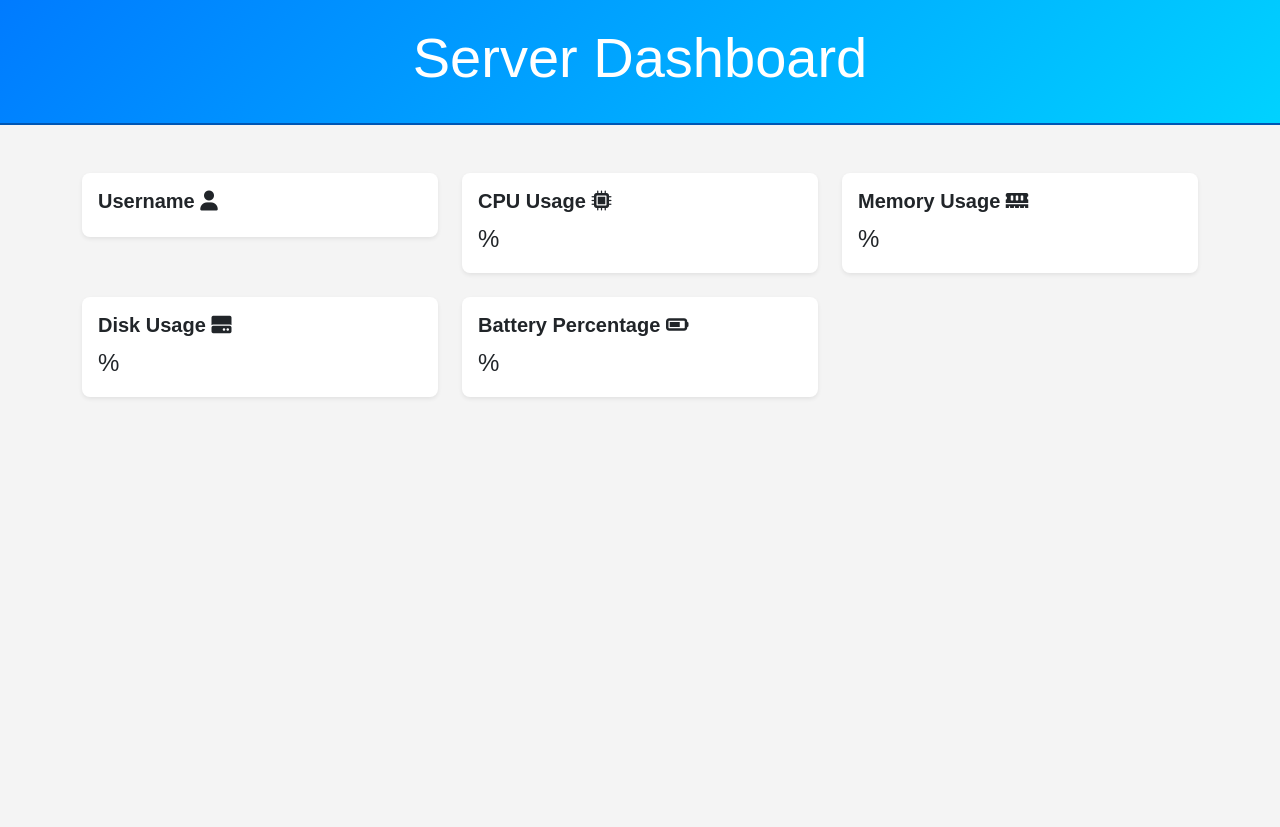
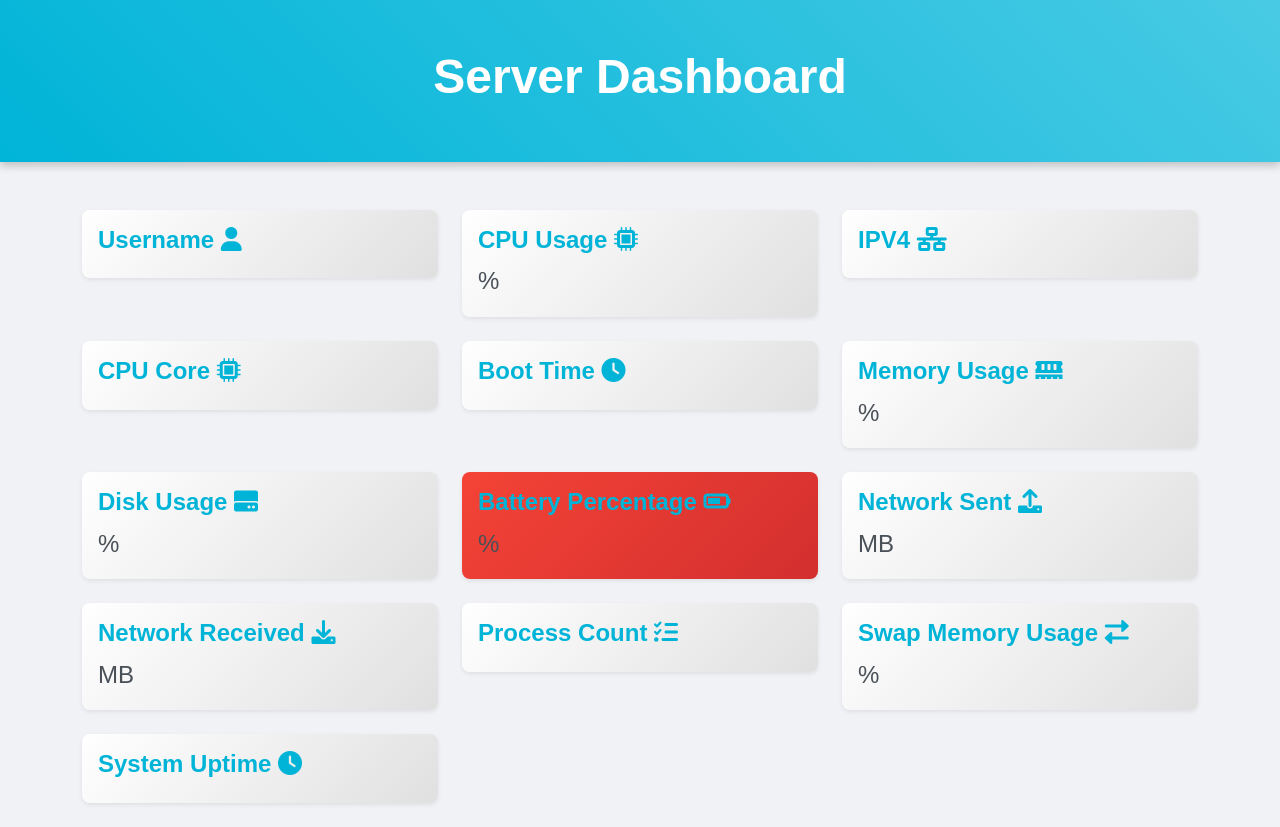
Before and after one commit to codeperfectplus/SystemGuard, a Flask app: template templates/dashboard.html in a window 1280 px wide. Before the commit the page ends 398 px from the top, so only its background shows below. Run offline with Flask 3, Linux system fonts and the light colour scheme; the template is opened without the code that fills it, so the values that code supplies are empty.

Commit message:
feat: :sparkles: new cards added

```diff
--- a/app.py
+++ b/app.py
@@ -1,8 +1,23 @@
 from flask import Flask, render_template
 import os
-import psutil
+import psutil, datetime
 
 app = Flask(__name__)
+
+def get_established_connections():
+    connection = psutil.net_connections()
+
+    ipv4_dict = {}
+    ipv6_dict = {}
+
+    for conn in connection:
+        if conn.status == 'ESTABLISHED':
+            if '.' in conn.laddr.ip:
+                ipv4_dict = conn.laddr.ip
+            elif ':' in conn.laddr.ip:
+                ipv6_dict = conn.laddr.ip
+
+    return ipv4_dict, ipv6_dict
 
 def get_system_info():
     info = {
@@ -10,9 +25,21 @@ def get_system_info():
         'cpu_percent': psutil.cpu_percent(interval=1),
         'memory_percent': psutil.virtual_memory().percent,
         'disk_usage': psutil.disk_usage('/').percent,
-        'battery_percent': psutil.sensors_battery().percent if psutil.sensors_battery() else "N/A",
+        'battery_percent': round(psutil.sensors_battery().percent) if psutil.sensors_battery() else "N/A",
+        'cpu_core': psutil.cpu_count(),
+        'boot_time': datetime.datetime.fromtimestamp(psutil.boot_time()).strftime("%Y-%m-%d %H:%M:%S"),
+        'network_sent': round(psutil.net_io_counters().bytes_sent / (1024 ** 2), 2),  # In MB
+        'network_received': round(psutil.net_io_counters().bytes_recv / (1024 ** 2), 2),  # In MB
+        'process_count': len(psutil.pids()),
+        'swap_memory': psutil.swap_memory().percent,
+        'uptime': datetime.datetime.now() - datetime.datetime.fromtimestamp(psutil.boot_time())
     }
+
+    ipv4_conn, ipv6_conn = get_established_connections()
+    info['ipv4_connections'] = ipv4_conn
+    info['ipv6_connections'] = ipv6_conn
     return info
+
 
 @app.route('/')
 def dashboard():
@@ -20,4 +47,4 @@ def dashboard():
     return render_template('dashboard.html', system_info=system_info)
 
 if __name__ == '__main__':
-    app.run(host='0.0.0.0', port=5000)
+    app.run(host='0.0.0.0', port=5000, debug=True)
--- a/static/css/style.css
+++ b/static/css/style.css
@@ -1,37 +1,96 @@
+/* General Body Styles */
 body {
-    font-family: 'Arial', sans-serif;
-    background-color: #f4f4f4;
+    font-family: 'Poppins', sans-serif;
+    background-color: #f0f2f5;
+    color: #333;
+    margin: 0;
+    padding: 0;
+    line-height: 1.6;
+}
+
+/* Header Styles */
+.header {
+    background: linear-gradient(45deg, #00b4d8, #48cae4);
+    color: #fff;
+    padding: 60px 0;
+    margin-bottom: 30px;
+    box-shadow: 0 4px 8px rgba(0, 0, 0, 0.2);
+}
+
+.header h1 {
+    font-size: 3rem;
+    font-weight: 700;
+}
+
+/* Card Styles */
+.card {
+    background: linear-gradient(135deg, #ffffff, #e0e0e0);
+    border-radius: 10px;
+    border: none;
+    box-shadow: 0 6px 12px rgba(0, 0, 0, 0.1);
+    transition: transform 0.3s ease, box-shadow 0.3s ease;
+}
+
+.card:hover {
+    transform: translateY(-8px);
+    box-shadow: 0 10px 20px rgba(0, 0, 0, 0.2);
+}
+
+.card-title {
+    font-size: 1.5rem;
+    font-weight: 600;
+    color: #00b4d8;
+}
+
+.card-text {
+    font-size: 1.25rem;
+    color: #495057;
+}
+
+/* Responsive Design */
+@media (max-width: 768px) {
+    .header h1 {
+        font-size: 2.5rem;
+    }
+
+    .card {
+        margin-bottom: 20px;
+    }
+}
+
+/* Battery Card Styles */
+.battery-card {
+    background: linear-gradient(135deg, #ffffff, #e0e0e0);
+    border-radius: 10px;
+    border: none;
+    box-shadow: 0 6px 12px rgba(0, 0, 0, 0.1);
+    transition: transform 0.3s ease, box-shadow 0.3s ease, background-color 0.3s ease;
     color: #333;
 }
 
-header {
-    background: linear-gradient(135deg, #007bff, #00d2ff);
-    color: #fff;
-    padding: 20px;
-    border-bottom: 2px solid #0056b3;
+.battery-card[data-battery="100"] {
+    background: linear-gradient(135deg, #76c7c0, #4caf50);
 }
 
-.card {
-    transition: transform 0.3s ease, box-shadow 0.3s ease;
-    border: 1px solid #e0e0e0;
+.battery-card[data-battery="75"] {
+    background: linear-gradient(135deg, #76c7c0, #ffeb3b);
 }
 
-.card:hover {
-    transform: translateY(-10px);
-    box-shadow: 0 8px 16px rgba(0, 0, 0, 0.2);
+.battery-card[data-battery="50"] {
+    background: linear-gradient(135deg, #fbc02d, #ff9800);
 }
 
-.card-title {
-    font-size: 1.25rem;
-    font-weight: bold;
+.battery-card[data-battery="25"] {
+    background: linear-gradient(135deg, #ff7043, #f44336);
 }
 
-.card-text {
-    font-size: 1.125rem;
+.battery-card[data-battery="0"] {
+    background: linear-gradient(135deg, #f44336, #d32f2f);
 }
 
-@media (max-width: 768px) {
-    .card {
-        margin-bottom: 1rem;
-    }
+/* The hover effect still applies */
+.battery-card:hover {
+    transform: translateY(-8px);
+    box-shadow: 0 10px 20px rgba(0, 0, 0, 0.2);
+    color: #fff;
 }
--- a/static/js/script.js
+++ b/static/js/script.js
@@ -1,3 +1,21 @@
 $(document).ready(function() {
     // Any custom JS animations or functionalities can go here.
 });
+document.addEventListener('DOMContentLoaded', function () {
+    const batteryCard = document.querySelector('.battery-card');
+    const batteryPercent = parseInt(batteryCard.getAttribute('data-battery'), 10);
+
+    let backgroundColor;
+
+    if (batteryPercent >= 75) {
+        backgroundColor = 'linear-gradient(135deg, #76c7c0, #4caf50)';  // Green
+    } else if (batteryPercent >= 50) {
+        backgroundColor = 'linear-gradient(135deg, #fbc02d, #ffeb3b)';  // Yellow
+    } else if (batteryPercent >= 25) {
+        backgroundColor = 'linear-gradient(135deg, #ff7043, #ff9800)';  // Orange
+    } else {
+        backgroundColor = 'linear-gradient(135deg, #f44336, #d32f2f)';  // Red
+    }
+
+    batteryCard.style.background = backgroundColor;
+});
--- a/templates/dashboard.html
+++ b/templates/dashboard.html
@@ -9,15 +9,17 @@
     <link rel="stylesheet" href="{{ url_for('static', filename='css/style.css') }}">
 </head>
 <body>
-    <header class="bg-primary text-white text-center py-4">
+    <header class="header py-5 text-center">
         <h1 class="display-4">Server Dashboard</h1>
     </header>
     <div class="container mt-5">
         <div class="row mt-4">
+            <!-- Repeat the card structure here as in the original HTML -->
+            <!-- Example for one card -->
             <div class="col-md-6 col-lg-4 mb-4">
                 <div class="card shadow-sm border-0 rounded-3">
                     <div class="card-body">
-                        <h5 class="card-title">Username <i class="fa fa-user"></i></h5>
+                        <h5 class="card-title">Username <i class="fas fa-user"></i></h5>
                         <p class="card-text fs-4">{{ system_info['username'] }}</p>
                     </div>
                 </div>
@@ -25,7 +27,7 @@
             <div class="col-md-6 col-lg-4 mb-4">
                 <div class="card shadow-sm border-0 rounded-3">
                     <div class="card-body">
-                        <h5 class="card-title">CPU Usage <i class="fa fa-microchip"></i></h5>
+                        <h5 class="card-title">CPU Usage <i class="fas fa-microchip"></i></h5>
                         <p class="card-text fs-4">{{ system_info['cpu_percent'] }}%</p>
                     </div>
                 </div>
@@ -33,7 +35,31 @@
             <div class="col-md-6 col-lg-4 mb-4">
                 <div class="card shadow-sm border-0 rounded-3">
                     <div class="card-body">
-                        <h5 class="card-title">Memory Usage <i class="fa fa-memory"></i></h5>
+                        <h5 class="card-title">IPV4 <i class="fas fa-network-wired"></i></h5>
+                        <p class="card-text fs-4">{{ system_info['ipv4_connections'] }}</p>
+                    </div>
+                </div>
+            </div>
+            <div class="col-md-6 col-lg-4 mb-4">
+                <div class="card shadow-sm border-0 rounded-3">
+                    <div class="card-body">
+                        <h5 class="card-title">CPU Core <i class="fas fa-microchip"></i></h5>
+                        <p class="card-text fs-4">{{ system_info['cpu_core'] }}</p>
+                    </div>
+                </div>
+            </div>
+            <div class="col-md-6 col-lg-4 mb-4">
+                <div class="card shadow-sm border-0 rounded-3">
+                    <div class="card-body">
+                        <h5 class="card-title">Boot Time <i class="fas fa-clock"></i></h5>
+                        <p class="card-text fs-4">{{ system_info['boot_time'] }}</p>
+                    </div>
+                </div>
+            </div>
+            <div class="col-md-6 col-lg-4 mb-4">
+                <div class="card shadow-sm border-0 rounded-3">
+                    <div class="card-body">
+                        <h5 class="card-title">Memory Usage <i class="fas fa-memory"></i></h5>
                         <p class="card-text fs-4">{{ system_info['memory_percent'] }}%</p>
                     </div>
                 </div>
@@ -41,19 +67,60 @@
             <div class="col-md-6 col-lg-4 mb-4">
                 <div class="card shadow-sm border-0 rounded-3">
                     <div class="card-body">
-                        <h5 class="card-title">Disk Usage <i class="fa fa-hdd"></i></h5>
+                        <h5 class="card-title">Disk Usage <i class="fas fa-hdd"></i></h5>
                         <p class="card-text fs-4">{{ system_info['disk_usage'] }}%</p>
+                    </div>
+                </div>
+            </div>
+            <div class="col-md-6 col-lg-4 mb-4">
+                <div class="card shadow-sm border-0 rounded-3 battery-card" data-battery="{{ system_info['battery_percent'] }}">
+                    <div class="card-body">
+                        <h5 class="card-title">Battery Percentage <i class="fas fa-battery-three-quarters"></i></h5>
+                        <p class="card-text fs-4">{{ system_info['battery_percent'] }}%</p>
                     </div>
                 </div>
             </div>
             <div class="col-md-6 col-lg-4 mb-4">
                 <div class="card shadow-sm border-0 rounded-3">
                     <div class="card-body">
-                        <h5 class="card-title">Battery Percentage <i class="fa fa-battery-three-quarters"></i></h5>
-                        <p class="card-text fs-4">{{ system_info['battery_percent'] }}%</p>
+                        <h5 class="card-title">Network Sent <i class="fas fa-upload"></i></h5>
+                        <p class="card-text fs-4">{{ system_info['network_sent'] }} MB</p>
                     </div>
                 </div>
             </div>
+            <div class="col-md-6 col-lg-4 mb-4">
+                <div class="card shadow-sm border-0 rounded-3">
+                    <div class="card-body">
+                        <h5 class="card-title">Network Received <i class="fas fa-download"></i></h5>
+                        <p class="card-text fs-4">{{ system_info['network_received'] }} MB</p>
+                    </div>
+                </div>
+            </div>
+            <div class="col-md-6 col-lg-4 mb-4">
+                <div class="card shadow-sm border-0 rounded-3">
+                    <div class="card-body">
+                        <h5 class="card-title">Process Count <i class="fas fa-tasks"></i></h5>
+                        <p class="card-text fs-4">{{ system_info['process_count'] }}</p>
+                    </div>
+                </div>
+            </div>
+            <div class="col-md-6 col-lg-4 mb-4">
+                <div class="card shadow-sm border-0 rounded-3">
+                    <div class="card-body">
+                        <h5 class="card-title">Swap Memory Usage <i class="fas fa-exchange-alt"></i></h5>
+                        <p class="card-text fs-4">{{ system_info['swap_memory'] }}%</p>
+                    </div>
+                </div>
+            </div>
+            <div class="col-md-6 col-lg-4 mb-4">
+                <div class="card shadow-sm border-0 rounded-3">
+                    <div class="card-body">
+                        <h5 class="card-title">System Uptime <i class="fas fa-clock"></i></h5>
+                        <p class="card-text fs-4">{{ system_info['uptime'] }}</p>
+                    </div>
+                </div>
+            </div>
+
         </div>
     </div>
     <script src="https://cdnjs.cloudflare.com/ajax/libs/jquery/3.6.0/jquery.min.js"></script>
```
